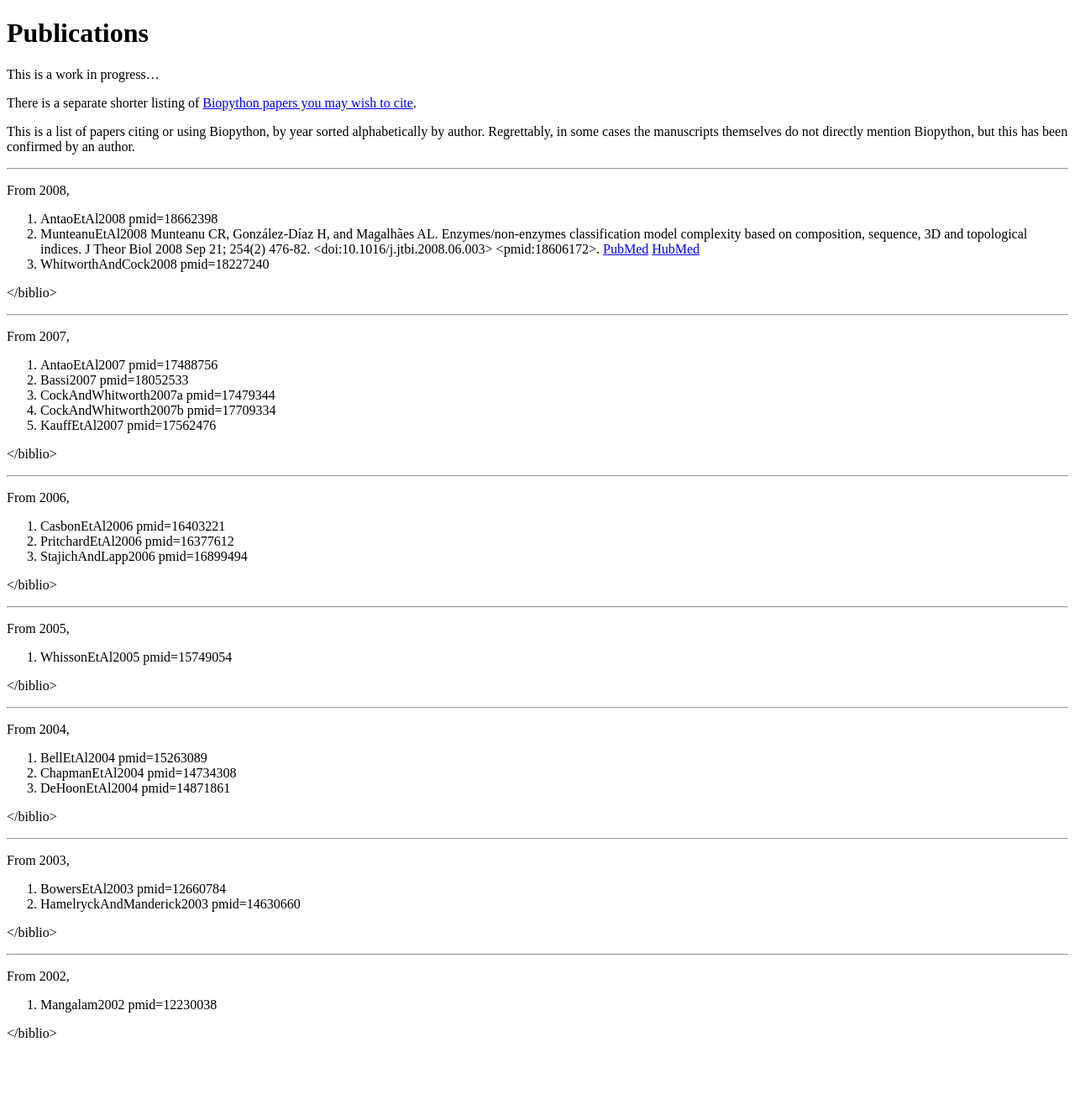
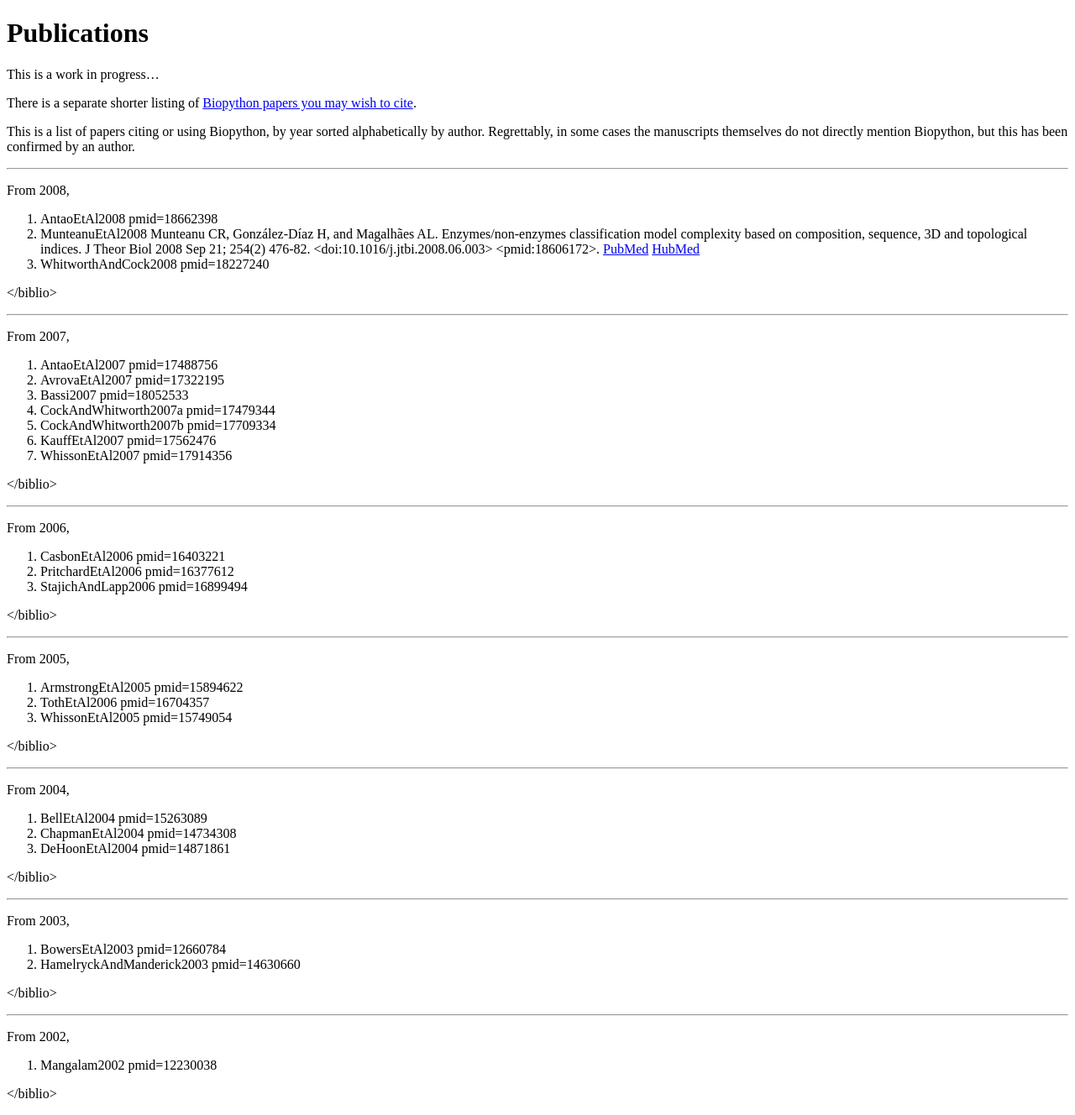
Before and after one commit to biopython/biopython.github.io, a Jekyll site: the page built from wiki/Publications.md, in a window 1280 px wide. Shown: the whole page at 84% size. Built offline with Jekyll 4.4.1, drawn with Linux system fonts in a browser that asks for light colours; before the commit the page ends 1256 px from its top, so only the background shows below that.

Commit message:
A few more from Leighton Pritchard

```diff
--- a/wiki/Publications.md
+++ b/wiki/Publications.md
@@ -35,10 +35,12 @@ From 2008, <biblio>
 From 2007, <biblio>
 
 1.  AntaoEtAl2007 pmid=17488756
-2.  Bassi2007 pmid=18052533
-3.  CockAndWhitworth2007a pmid=17479344
-4.  CockAndWhitworth2007b pmid=17709334
-5.  KauffEtAl2007 pmid=17562476
+2.  AvrovaEtAl2007 pmid=17322195
+3.  Bassi2007 pmid=18052533
+4.  CockAndWhitworth2007a pmid=17479344
+5.  CockAndWhitworth2007b pmid=17709334
+6.  KauffEtAl2007 pmid=17562476
+7.  WhissonEtAl2007 pmid=17914356
 
 </biblio>
 
@@ -56,7 +58,9 @@ From 2006, <biblio>
 
 From 2005, <biblio>
 
-1.  WhissonEtAl2005 pmid=15749054
+1.  ArmstrongEtAl2005 pmid=15894622
+2.  TothEtAl2006 pmid=16704357
+3.  WhissonEtAl2005 pmid=15749054
 
 </biblio>
 
```
Also changed, not shown: 1 other file.
